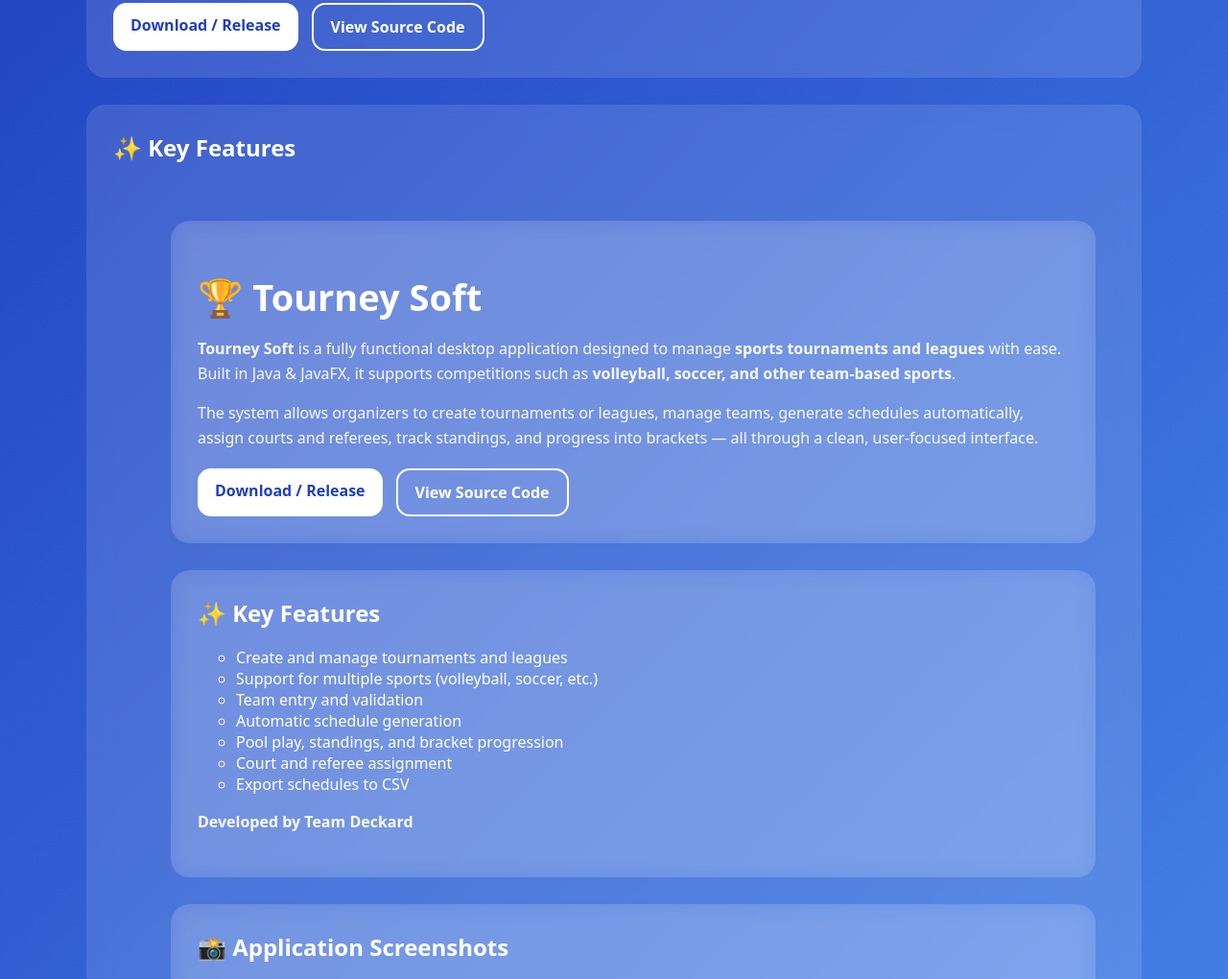
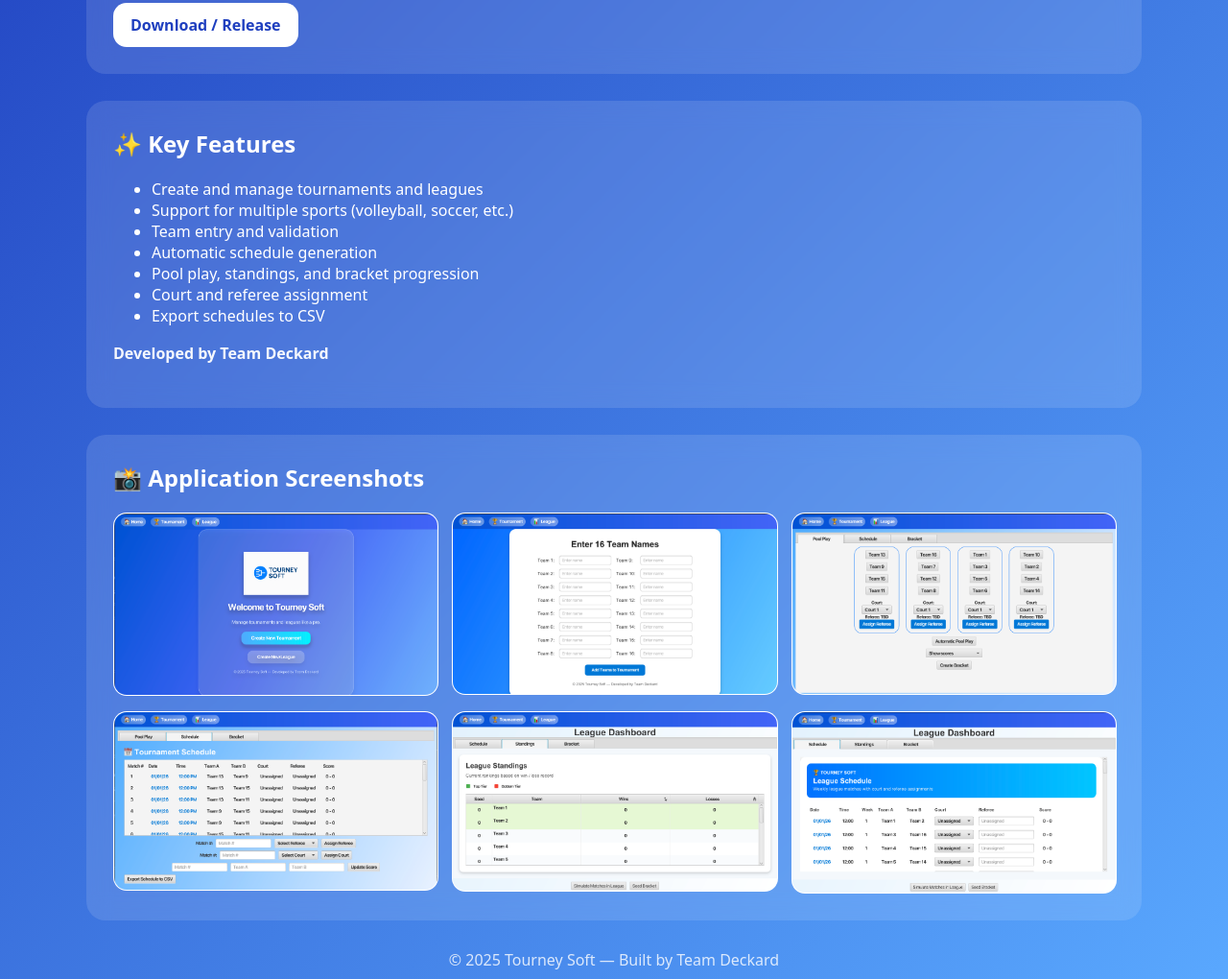
Before and after one commit to hamza05-oub/tourney-soft-demo, a plain HTML site: page docs/index.html in a window 1280 px wide. Shown: the part 295-1315 px from the top of the page at 96% size. Drawn offline with Linux system fonts and the light colour scheme.

Commit message:
Refine demo page: remove code link and duplicate content

```diff
--- a/docs/index.html
+++ b/docs/index.html
@@ -1,8 +1,8 @@
 <!doctype html>
 <html lang="en">
 <head>
-  <meta charset="utf-8" />
-  <meta name="viewport" content="width=device-width,initial-scale=1" />
+  <meta charset="utf-8"/>
+  <meta name="viewport" content="width=device-width,initial-scale=1"/>
   <title>Tourney Soft — Tournament & League Manager</title>
   <style>
     body {
@@ -11,11 +11,7 @@
       background: linear-gradient(135deg, #1f3fbf, #5aa9ff);
       color: #ffffff;
     }
-    .wrap {
-      max-width: 1100px;
-      margin: 0 auto;
-      padding: 40px 20px;
-    }
+    .wrap { max-width: 1100px; margin: 0 auto; padding: 40px 20px; }
     .card {
       background: rgba(255,255,255,0.12);
       backdrop-filter: blur(12px);
@@ -23,23 +19,10 @@
       padding: 28px;
       margin-bottom: 28px;
     }
-    h1 {
-      font-size: 38px;
-      margin-bottom: 10px;
-    }
-    h2 {
-      margin-top: 0;
-    }
-    p {
-      line-height: 1.6;
-      opacity: 0.95;
-    }
-    .btns {
-      display: flex;
-      gap: 14px;
-      flex-wrap: wrap;
-      margin-top: 18px;
-    }
+    h1 { font-size: 38px; margin-bottom: 10px; }
+    h2 { margin-top: 0; }
+    p { line-height: 1.6; opacity: 0.95; }
+    .btns { display: flex; gap: 14px; flex-wrap: wrap; margin-top: 18px; }
     a.btn {
       background: #ffffff;
       color: #1f3fbf;
@@ -73,134 +56,14 @@
 </head>
 <body>
   <div class="wrap">
-
     <div class="card">
       <h1>🏆 Tourney Soft</h1>
-      <p>
-        <strong>Tourney Soft</strong> is a fully functional desktop application designed to manage
-        <strong>sports tournaments and leagues</strong> with ease.
-        Built in Java & JavaFX, it supports competitions such as
-        <strong>volleyball, soccer, and other team-based sports</strong>.
-      </p>
-      <p>
-        The system allows organizers to create tournaments or leagues,
-        manage teams, generate schedules automatically, assign courts and referees,
-        track standings, and progress into brackets — all through a clean,
-        user-focused interface.
-      </p>
+      <p><strong>Tourney Soft</strong> is a fully functional desktop application designed to manage <strong>sports tournaments and leagues</strong> with ease. Built in Java & JavaFX, it supports competitions such as <strong>volleyball, soccer, and other team-based sports</strong>.</p>
+      <p>The system allows organizers to create tournaments or leagues, manage teams, generate schedules automatically, assign courts and referees, track standings, and progress into brackets — all through a clean, user-focused interface.</p>
       <div class="btns">
-        <a class="btn" href="https://github.com/AugustanaCSC305Fall2025/DeckardProject/releases/tag/v1.0.0">
-          Download / Release
-        </a>
-        <a class="btn ghost" href="https://github.com/AugustanaCSC305Fall2025/DeckardProject">
-          View Source Code
-        </a>
+        <a class="btn" href="https://github.com/AugustanaCSC305Fall2025/DeckardProject/releases/tag/v1.0.0">Download / Release</a>
       </div>
     </div>
-
-    <div class="card">
-      <h2>✨ Key Features</h2>
-      <ul>
-  <!doctype html>
-<html lang="en">
-<head>
-  <meta charset="utf-8" />
-  <meta name="viewport" content="width=device-width,initial-scale=1" />
-  <title>Tourney Soft — Tournament & League Manager</title>
-  <style>
-    body {
-      margin: 0;
-      font-family: system-ui, -apple-system, Segoe UI, Roboto, Arial, sans-serif;
-      background: linear-gradient(135deg, #1f3fbf, #5aa9ff);
-      color: #ffffff;
-    }
-    .wrap {
-      max-width: 1100px;
-      margin: 0 auto;
-      padding: 40px 20px;
-    }
-    .card {
-      background: rgba(255,255,255,0.12);
-      backdrop-filter: blur(12px);
-      border-radius: 20px;
-      padding: 28px;
-      margin-bottom: 28px;
-    }
-    h1 {
-      font-size: 38px;
-      margin-bottom: 10px;
-    }
-    h2 {
-      margin-top: 0;
-    }
-    p {
-      line-height: 1.6;
-      opacity: 0.95;
-    }
-    .btns {
-      display: flex;
-      gap: 14px;
-      flex-wrap: wrap;
-      margin-top: 18px;
-    }
-    a.btn {
-      background: #ffffff;
-      color: #1f3fbf;
-      padding: 12px 18px;
-      border-radius: 14px;
-      text-decoration: none;
-      font-weight: 700;
-    }
-    a.ghost {
-      border: 2px solid #ffffff;
-      color: #ffffff;
-      background: transparent;
-    }
-    .grid {
-      display: grid;
-      grid-template-columns: repeat(auto-fit, minmax(320px, 1fr));
-      gap: 16px;
-    }
-    img {
-      width: 100%;
-      border-radius: 14px;
-      border: 1px solid rgba(255,255,255,0.3);
-      background: #fff;
-    }
-    footer {
-      text-align: center;
-      opacity: 0.8;
-      margin-top: 30px;
-    }
-  </style>
-</head>
-<body>
-  <div class="wrap">
-
-    <div class="card">
-      <h1>🏆 Tourney Soft</h1>
-      <p>
-        <strong>Tourney Soft</strong> is a fully functional desktop application designed to manage
-        <strong>sports tournaments and leagues</strong> with ease.
-        Built in Java & JavaFX, it supports competitions such as
-        <strong>volleyball, soccer, and other team-based sports</strong>.
-      </p>
-      <p>
-        The system allows organizers to create tournaments or leagues,
-        manage teams, generate schedules automatically, assign courts and referees,
-        track standings, and progress into brackets — all through a clean,
-        user-focused interface.
-      </p>
-      <div class="btns">
-        <a class="btn" href="https://github.com/AugustanaCSC305Fall2025/DeckardProject/releases/tag/v1.0.0">
-          Download / Release
-        </a>
-        <a class="btn ghost" href="https://github.com/AugustanaCSC305Fall2025/DeckardProject">
-          View Source Code
-        </a>
-      </div>
-    </div>
-
     <div class="card">
       <h2>✨ Key Features</h2>
       <ul>
@@ -214,7 +77,6 @@
       </ul>
       <p><strong>Developed by Team Deckard</strong></p>
     </div>
-
     <div class="card">
       <h2>📸 Application Screenshots</h2>
       <div class="grid">
@@ -226,40 +88,7 @@
         <img src="screenshot-6.png" alt="League schedule" />
       </div>
     </div>
-
-    <footer>
-      © 2025 Tourney Soft — Built by Team Deckard
-    </footer>
-
-  </div>
-</body>
-</html>      <li>Create and manage tournaments and leagues</li>
-        <li>Support for multiple sports (volleyball, soccer, etc.)</li>
-        <li>Team entry and validation</li>
-        <li>Automatic schedule generation</li>
-        <li>Pool play, standings, and bracket progression</li>
-        <li>Court and referee assignment</li>
-        <li>Export schedules to CSV</li>
-      </ul>
-      <p><strong>Developed by Team Deckard</strong></p>
-    </div>
-
-    <div class="card">
-      <h2>📸 Application Screenshots</h2>
-      <div class="grid">
-        <img src="screenshot-1.png" alt="Home screen" />
-        <img src="screenshot-2.png" alt="Team entry" />
-        <img src="screenshot-3.png" alt="Pool play and brackets" />
-        <img src="screenshot-4.png" alt="Tournament schedule" />
-        <img src="screenshot-5.png" alt="League standings" />
-        <img src="screenshot-6.png" alt="League schedule" />
-      </div>
-    </div>
-
-    <footer>
-      © 2025 Tourney Soft — Built by Team Deckard
-    </footer>
-
+    <footer>© 2025 Tourney Soft — Built by Team Deckard</footer>
   </div>
 </body>
 </html>
```
